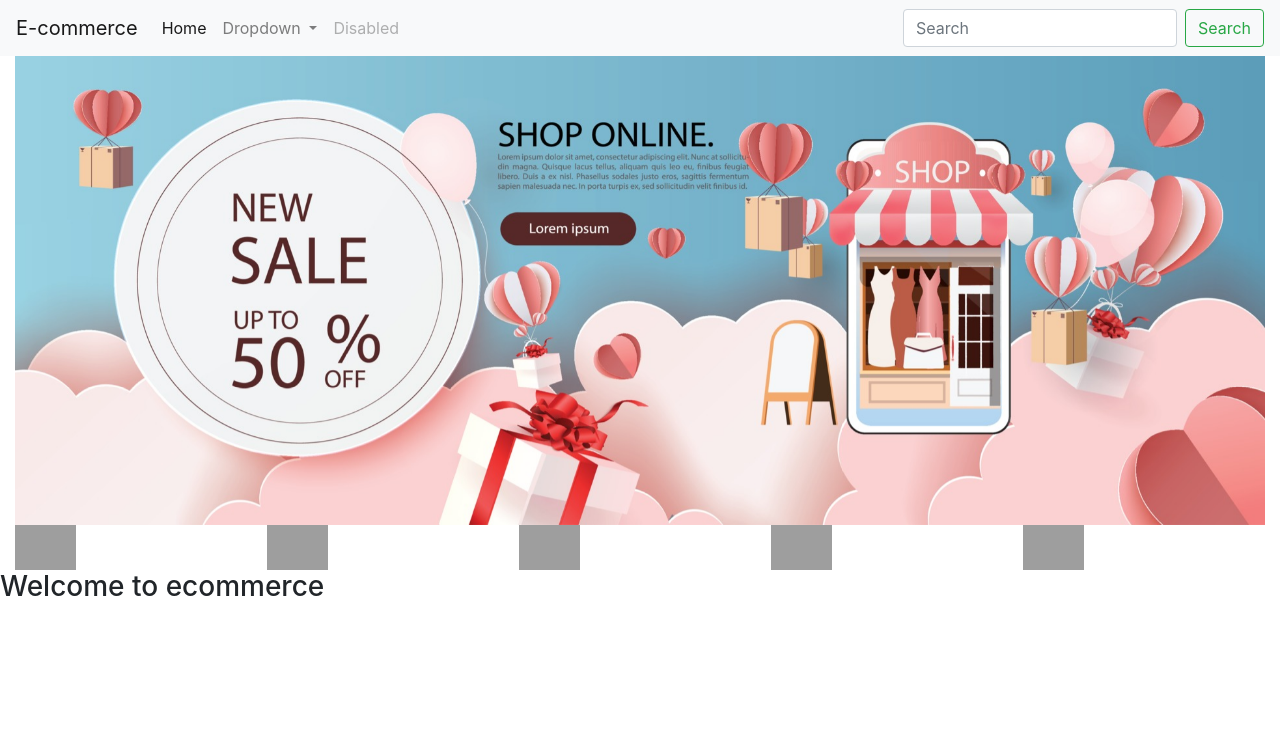
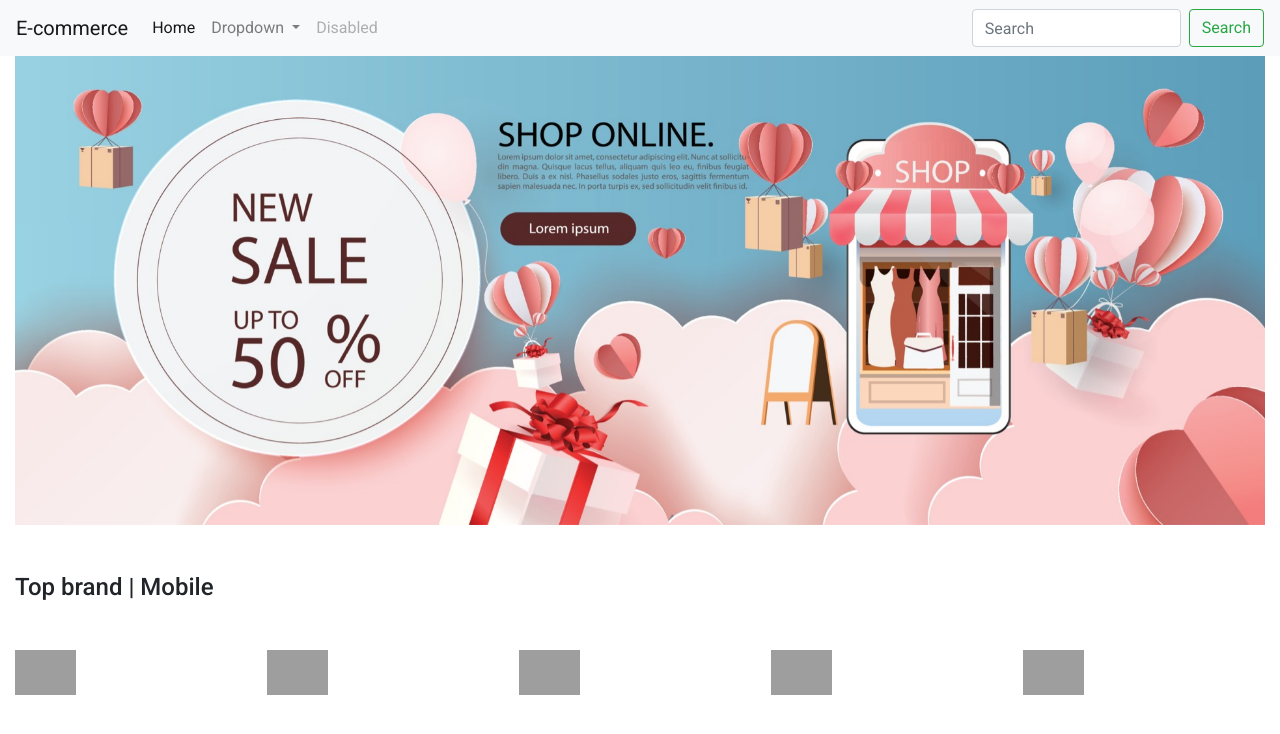
Before and after one commit to Subhrans/E_Commerce_App, a Django app: page / in a window 1280 px wide. Shown: the top 734 px of the page. Run offline with Django 3.2, Linux system fonts and the light colour scheme; data comes from the database, SQL or seed files in the repository; both versions use the stored data as it was after the commit; some libraries are stand-ins or nearby versions; some web fonts are replaced; grey boxes are pictures that could not be loaded.

Commit message:
adding products

```diff
--- /dev/null
+++ b/E_Commerce/static/ecommerce/css/master.css
@@ -0,0 +1,6 @@
+*{
+    margin:0;
+    padding:0;
+    font-family:'Roboto',cursive;
+    box-sizing:border-box;
+}
--- a/E_Commerce/templates/ecommerce/index.html
+++ b/E_Commerce/templates/ecommerce/index.html
@@ -33,5 +33,4 @@
 
     <!--    End of Footer Area     -->
 </main>
-<p class="h3">Welcome to ecommerce</p>
 {% endblock %}
--- a/E_Commerce/templates/ecommerce/product.html
+++ b/E_Commerce/templates/ecommerce/product.html
@@ -1,5 +1,8 @@
 {% for products in catprods %}
-<div class="owl-carousel products owl-theme">
+    {% for j in cat_list %}
+        <p class="h4 mt-5">Top brand | {{j}}</p>
+    {% endfor %}
+<div class="owl-carousel products owl-theme mt-5">
     {% for i in products %}
     <div class="item">
         <img src="/media/{{i.image}}" class="w-25" alt="{{i.alternative_text}}">
--- a/templates/base.html
+++ b/templates/base.html
@@ -15,8 +15,8 @@
    <!-- google fonts -->
     <link href="https://fonts.googleapis.com/css?family=Roboto:100,300,400,500,700" rel="stylesheet">
     <link href="https://fonts.googleapis.com/css2?family=Long+Cang&display=swap" rel="stylesheet">
-
-    <title>{% block title %} E-commerce| shopping site {% endblock %}</title>
+    <link rel="stylesheet" href="{% static 'ecommerce/css/master.css' %}">
+    <title>{% block title %} E-commerce | shopping site {% endblock %}</title>
     {% block css %}
     {% endblock %}
 </head>
```
Also changed, not shown: db.sqlite3, media/images/HomeBanner/sp_online_phone91_generated_VibId3L.jpg (added).
